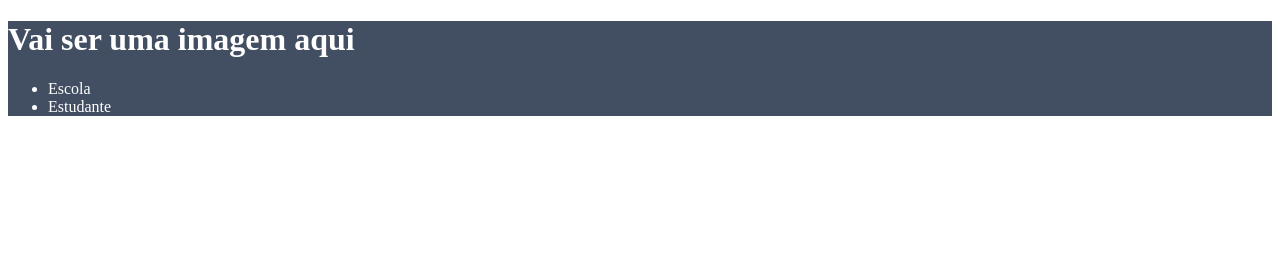
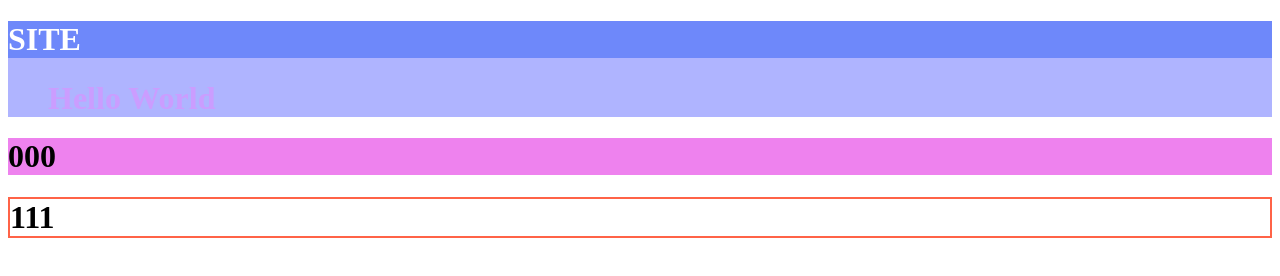
Before and after one commit to mmathheus/SITE-CRIATIVO-ALURA, a plain HTML site: page index.html in a window 1280 px wide. Drawn offline with Linux system fonts and the light colour scheme.

Commit message:
Add files via upload

```diff
--- a/index.html
+++ b/index.html
@@ -8,11 +8,13 @@
 </head> <link rel="stylesheet" href="style.css">
 <body>
     <header>
-        <h1>Vai ser uma imagem aqui</h1>
+        <h1 style="background-color:rgb(110, 136, 250);">SITE</h1>
         <ul>
-            <li>Escola</li>
-            <li>Estudante</li>
+            <h1 style="color:rgb(203, 157, 255);">Hello World</h1>
         </ul>
     </header>
+    <h1 style="background-color:Violet;">000</h1>
+    <h1 style="border:2px solid Tomato;">111</h1>
+
 </body>
 </html>
--- a/style.css
+++ b/style.css
@@ -1,4 +1,4 @@
 header {
-    background-color: #424E61;
+    background-color: #9097ffb6;
     color: white;
 }
```
